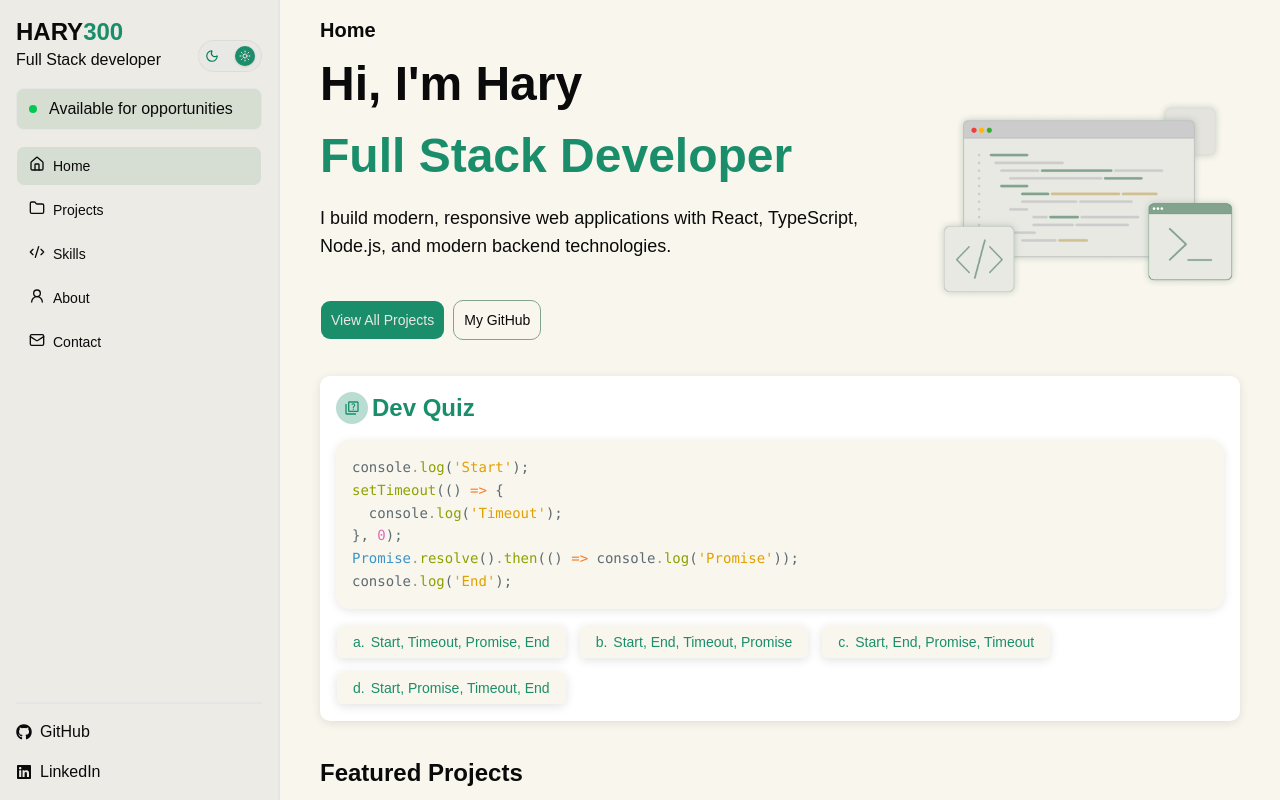
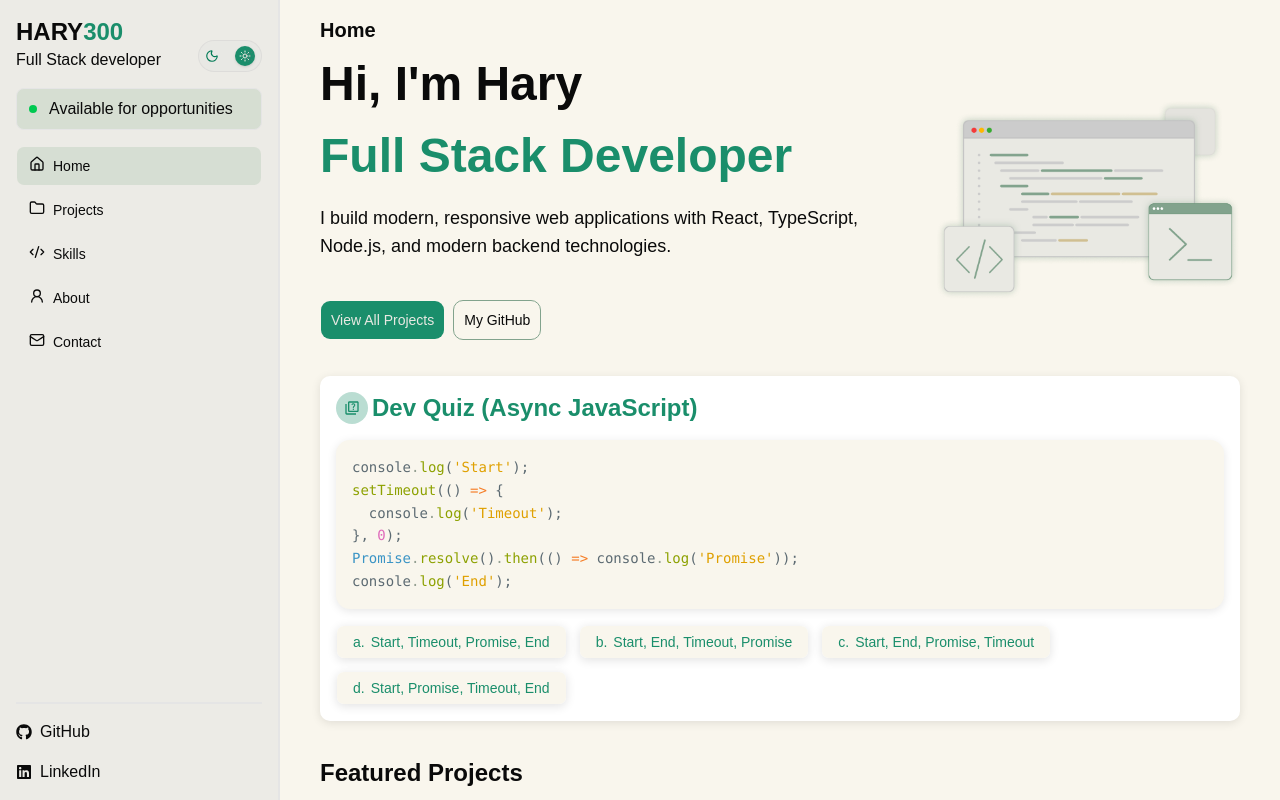
Before and after one commit to Hary300/My-Best-Portfolio, a React (Vite) app: page / in a window 1280 px wide. Built offline with nearby package versions, Linux system fonts and the light colour scheme.

Commit message:
feat: display question category in Dev Quiz title

```diff
--- a/src/components/quiz/CodeQuiz.tsx
+++ b/src/components/quiz/CodeQuiz.tsx
@@ -55,7 +55,9 @@ const CodeQuiz = () => {
         <div className='size-8 rounded-full aspect-square shrink-0 bg-portfolio-green/30 p-1 flex justify-center items-center'>
           <MdOutlineQuiz className='size-4 text-portfolio-green dark:text-emerald-300 dark:drop-shadow-glow-icon' />
         </div>{' '}
-        <p className='text-portfolio-green font-semibold'>Dev Quiz</p>
+        <p className='text-portfolio-green font-semibold'>
+          Dev Quiz ({question.category})
+        </p>
       </div>
 
       <div className='flex flex-col gap-4 w-full'>
```
